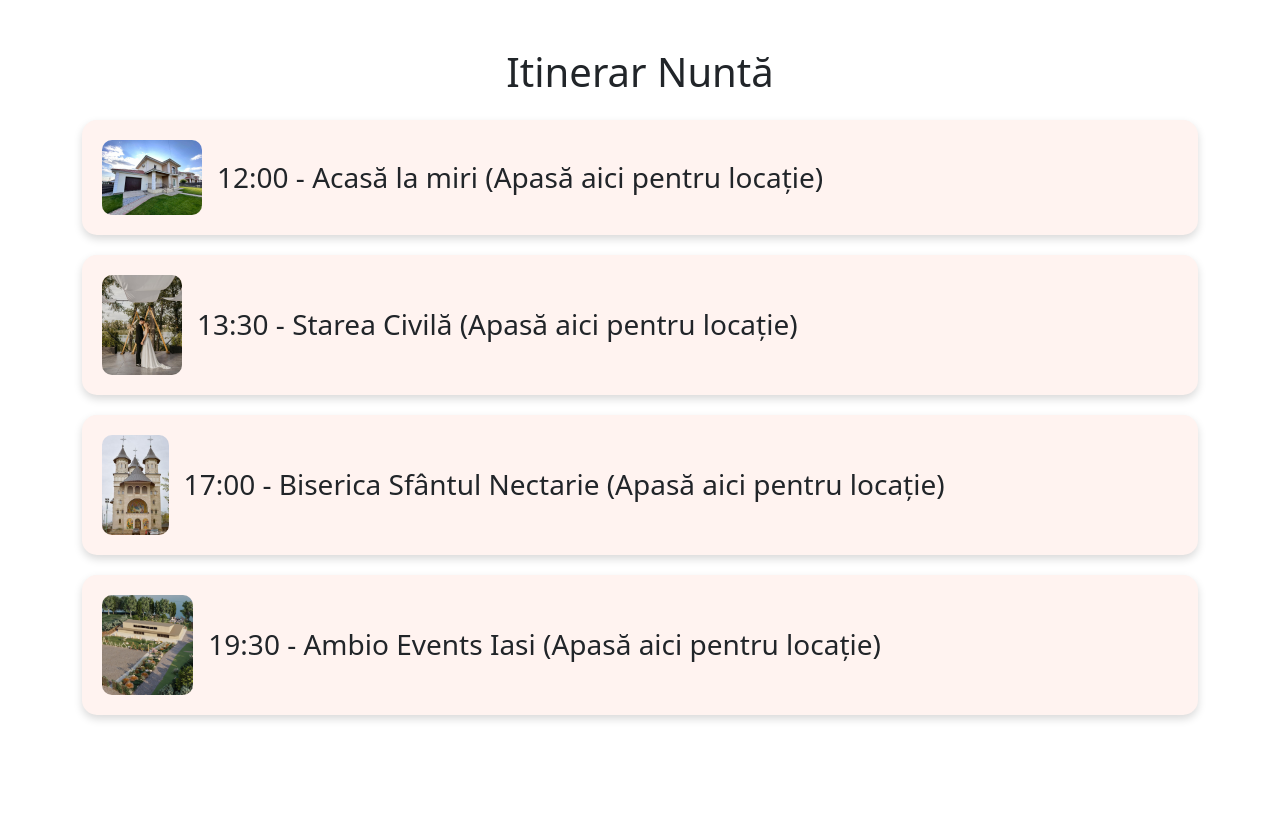
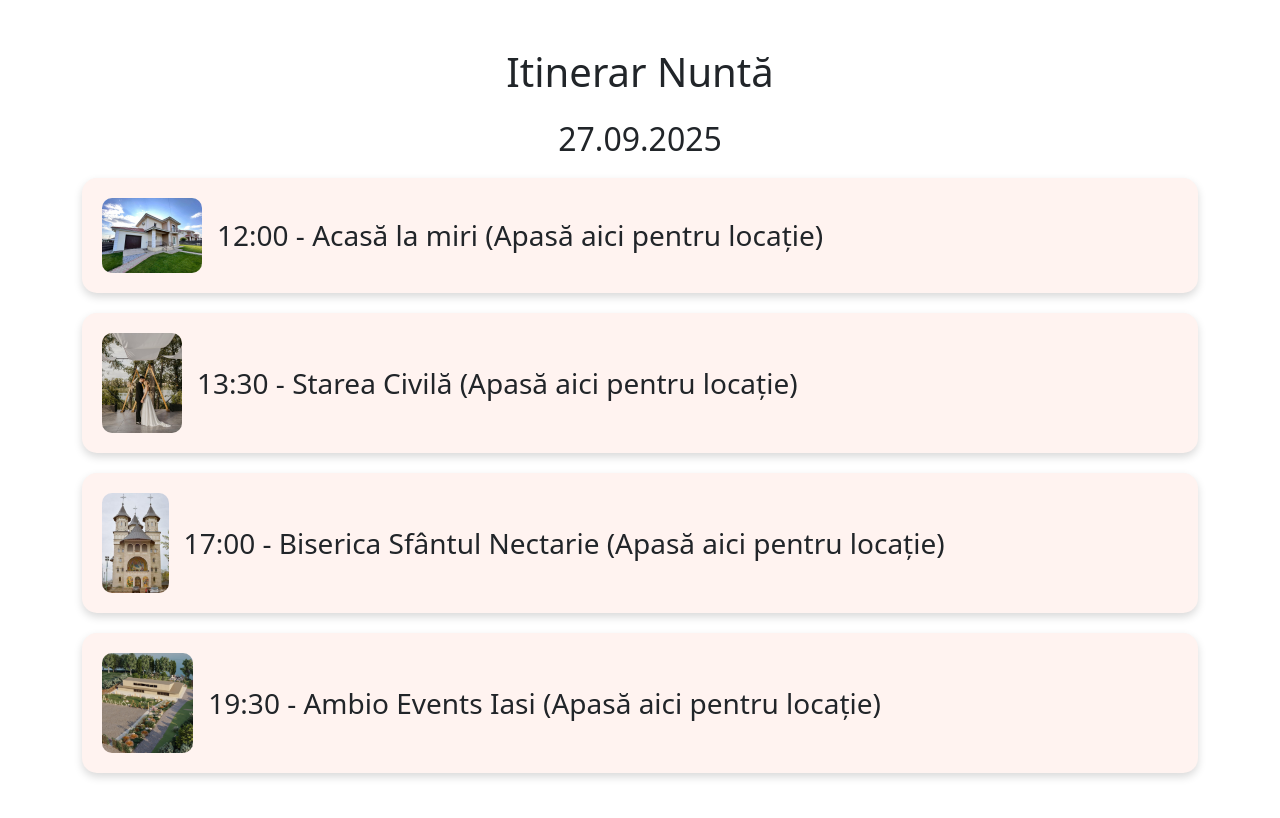
Before and after one commit to Andrei845/ItinerariuNunta, a plain HTML site: page index.html in a window 1280 px wide. Drawn offline with nearby package versions, Linux system fonts and the light colour scheme; some packages are replaced by stand-ins of ours; a script that the page names is missing.

Commit message:
added data

```diff
--- a/index.html
+++ b/index.html
@@ -13,7 +13,10 @@
 <div class="container text-center mt-5 mb-5">
     <h1 class="mb-4">Itinerar Nuntă</h1>
 
-    <a href="#" class="event-card" onclick="showDetails('12:00', 'Acasă la miri', 'images/casa_miri.jpg', 'https://goo.gl/maps/QMj8Ye7Asis1q6TJ7?g_st=afm'); return false">
+    <h2>27.09.2025</h2>
+
+    <a href="#" class="event-card"
+       onclick="showDetails('12:00', 'Acasă la miri', 'images/casa_miri.jpg', 'https://goo.gl/maps/QMj8Ye7Asis1q6TJ7?g_st=afm'); return false">
         <img src="images/casa_miri.jpg" alt="Acasă la miri" class="event-icon-img">
         <div class="event-info"><h3>12:00 - Acasă la miri (Apasă aici pentru locație)</h3></div>
     </a>
```
